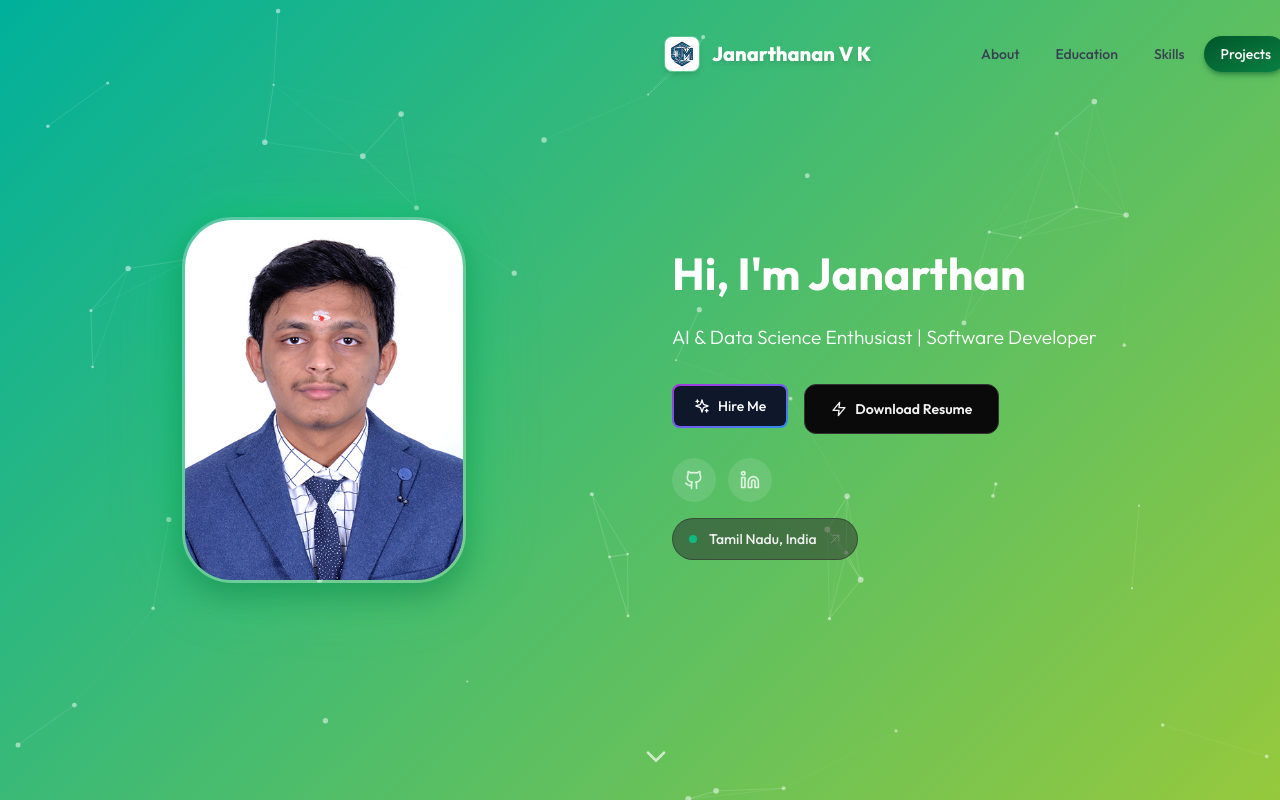
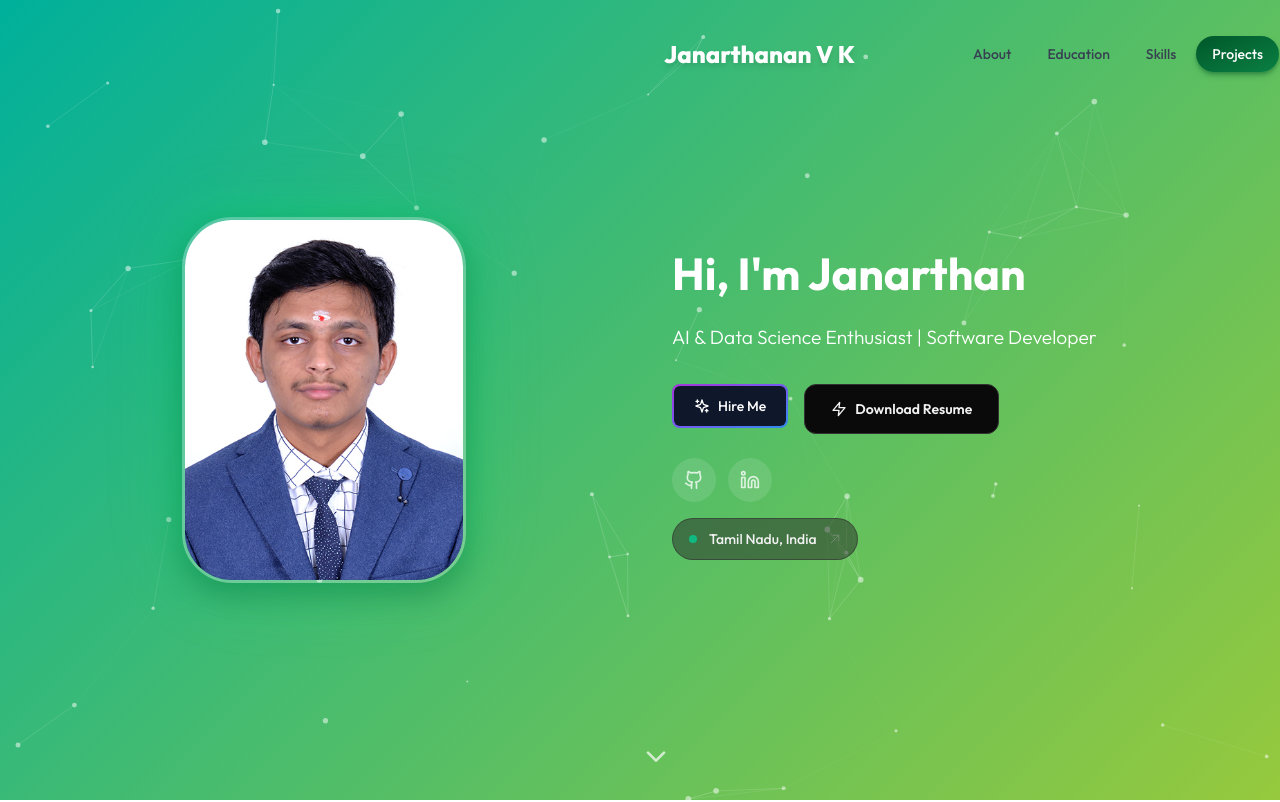
Before and after one commit to Janarthanan2/Portfolio, a React (Vite) app in the folder project/: page / in a window 1280 px wide. Shown: the top 802 px of the page. Built offline with nearby package versions, Linux system fonts and the light colour scheme.

Commit message:
Remove logo icon from header navigation, loading screen, and footer

```diff
--- a/project/src/components/Footer.tsx
+++ b/project/src/components/Footer.tsx
@@ -31,11 +31,11 @@ const Footer: React.FC = () => {
       textAlign: 'center',
     }}>
       <div style={{ maxWidth: '900px', margin: '0 auto' }}>
-        {/* Logo & Name */}
-        <div style={{ display: 'flex', alignItems: 'center', justifyContent: 'center', gap: '0.75rem', fontSize: '1.5rem', fontWeight: 700, marginBottom: '1.25rem' }}>
-          <img src="/logo.png" alt="Logo" style={{ width: '32px', height: '32px', objectFit: 'contain', borderRadius: '8px' }} />
-          <span>Janarthanan V K</span>
+        {/* Name */}
+        <div style={{ fontSize: '1.5rem', fontWeight: 700, marginBottom: '1.25rem' }}>
+          Janarthanan V K
         </div>
+
 
 
         {/* Quick Nav */}
--- a/project/src/components/Header.tsx
+++ b/project/src/components/Header.tsx
@@ -82,23 +82,15 @@ const Header: React.FC = () => {
 
           {/* Logo / Name - Left */}
           <div
-            className="flex items-center gap-3 cursor-pointer shrink-0 transition-all duration-300 hover:scale-105"
+            className={`text-2xl font-extrabold cursor-pointer shrink-0 transition-all duration-300 hover:scale-105 ${isScrolled
+              ? 'bg-clip-text text-transparent bg-gradient-to-r from-[var(--accent-color)] to-emerald-500'
+              : 'text-white drop-shadow-md'
+              }`}
             onClick={scrollToTop}
           >
-            <img
-              src="/logo.png"
-              alt="Logo"
-              className="w-9 h-9 object-contain rounded-lg shadow-md border border-white/20 dark:border-emerald-500/30"
-            />
-            <span
-              className={`text-xl font-extrabold transition-all duration-300 ${isScrolled
-                ? 'bg-clip-text text-transparent bg-gradient-to-r from-[var(--accent-color)] to-emerald-500'
-                : 'text-white drop-shadow-md'
-                }`}
-            >
-              Janarthanan V K
-            </span>
+            Janarthanan V K
           </div>
+
 
 
           {/* Desktop Nav - Center */}
--- a/project/src/components/LoadingScreen.tsx
+++ b/project/src/components/LoadingScreen.tsx
@@ -38,14 +38,14 @@ const LoadingScreen: React.FC<{ onComplete: () => void }> = ({ onComplete }) =>
 
       {/* Center box */}
       <div className="loading-center">
-        {/* Animated logo icon */}
+        {/* Animated logo initials */}
         <motion.div
-          className="loading-logo relative flex items-center justify-center p-2 rounded-2xl bg-white/5 backdrop-blur-md border border-white/10 shadow-2xl overflow-hidden"
+          className="loading-logo"
           initial={{ scale: 0, rotate: -180 }}
           animate={{ scale: 1, rotate: 0 }}
           transition={{ duration: 0.8, type: 'spring', bounce: 0.4 }}
         >
-          <img src="/logo.png" alt="Loading Logo" className="w-16 h-16 object-contain rounded-xl drop-shadow-[0_0_15px_rgba(6,182,212,0.5)]" />
+          <span className="loading-logo-text">JANA</span>
           <motion.div
             className="loading-logo-ring"
             initial={{ pathLength: 0 }}
@@ -53,6 +53,7 @@ const LoadingScreen: React.FC<{ onComplete: () => void }> = ({ onComplete }) =>
             transition={{ duration: 2, repeat: Infinity, ease: 'linear' }}
           />
         </motion.div>
+
 
 
         {/* Tagline */}
```
